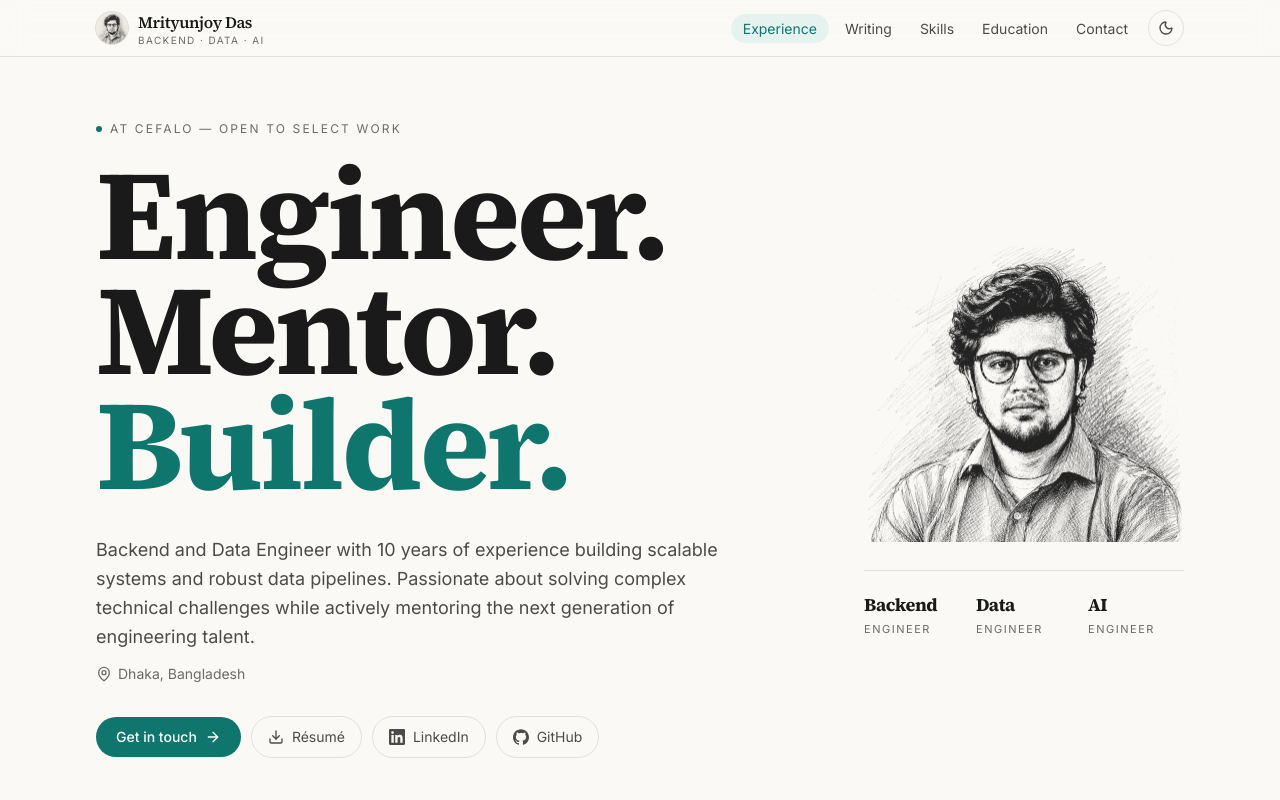
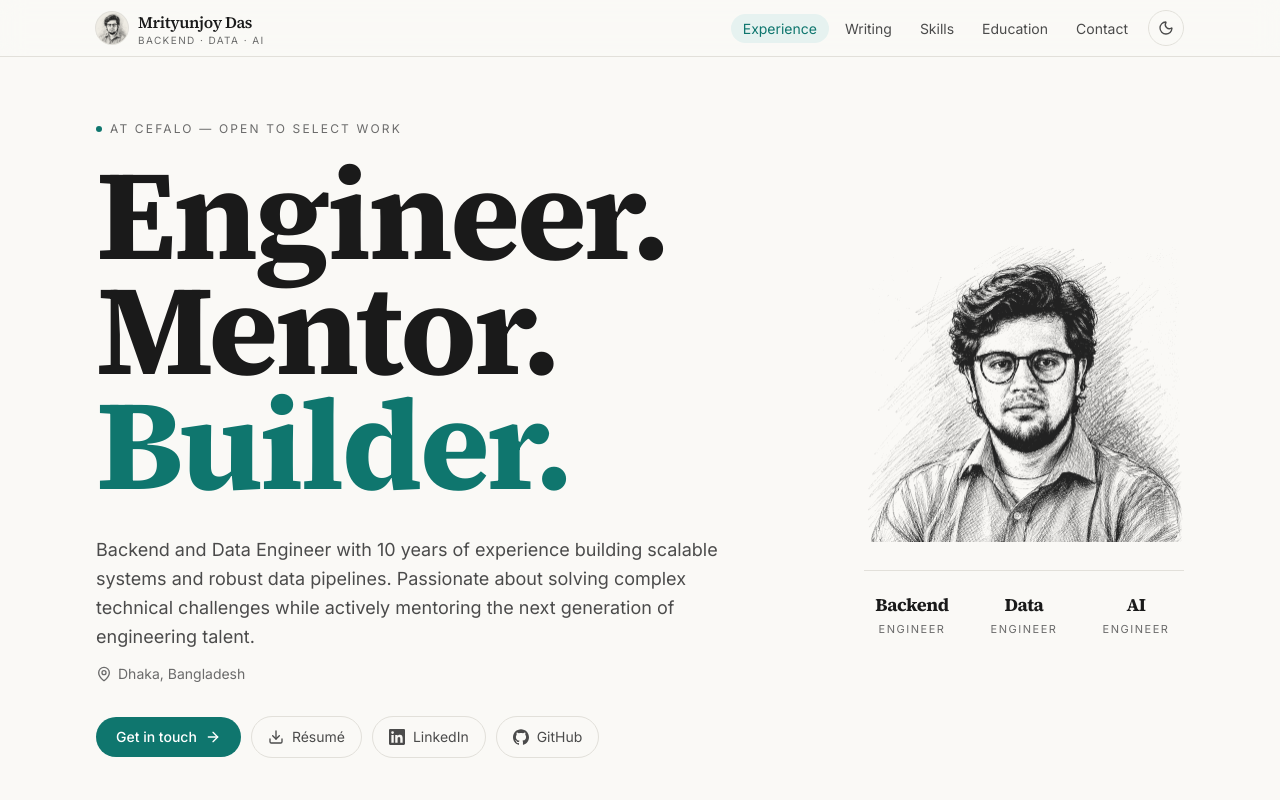
Before and after one commit to mjoyshuvo/profile, a Next.js app: page / in a window 1280 px wide. Shown: the top 800 px of the page. Built offline with nearby package versions, Linux system fonts and the light colour scheme.

Commit message:
Centre the discipline labels under the portrait
Left-aligning inside equal columns left a gap on the right of the row, so
the group read as offset from the image above it.

```diff
--- a/components/Hero.tsx
+++ b/components/Hero.tsx
@@ -107,7 +107,7 @@ export function Hero() {
                 line, so the row reads evenly however short the discipline. */}
             <dl className="mt-4 grid grid-cols-3 gap-x-4 border-t border-rule pt-4 sm:mt-5 lg:mt-7 lg:pt-5">
               {disciplines.map((d) => (
-                <div key={d}>
+                <div key={d} className="text-center">
                   <dt className="font-serif text-base font-bold tracking-tight sm:text-lg">
                     {d}
                   </dt>
```
